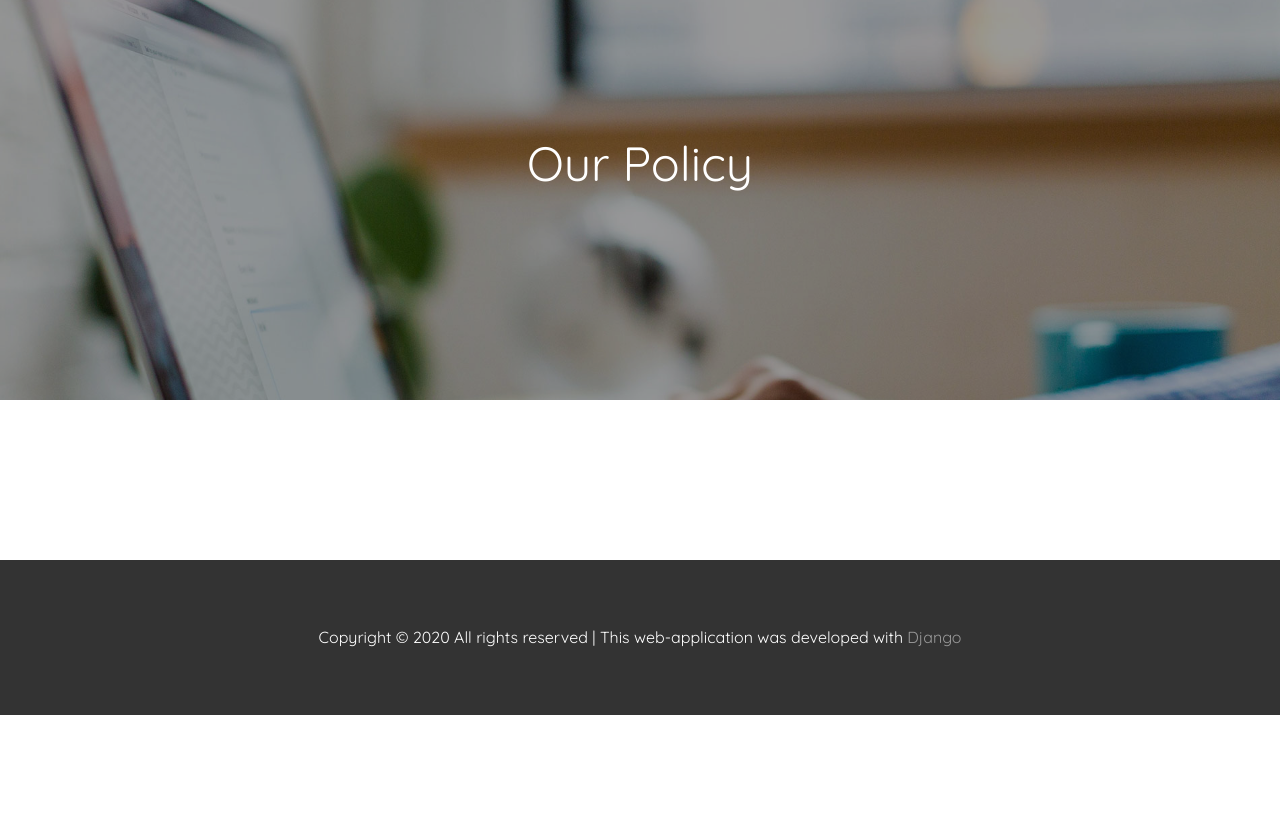
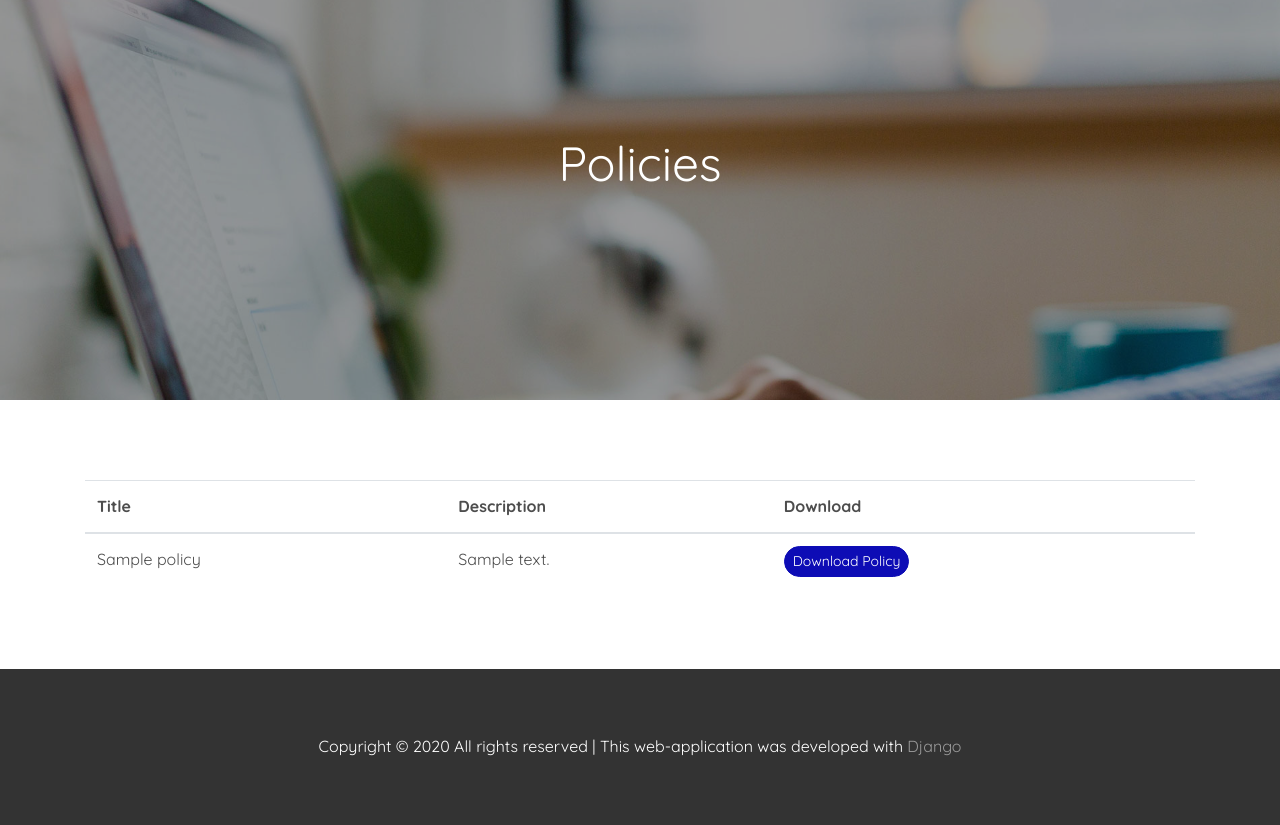
Before and after one commit to botswana-harvard/se-dmc, a Django app: template se_dmc/templates/se_dmc/policy.html in a window 1280 px wide. Shown: the part 140-965 px from the top of the page. Before the commit the page ends 855 px from the top, so only its background shows below. Run offline with Django 3.2, Linux system fonts and the light colour scheme; the template is opened without the code that fills it: values that come from a table or form of the project are taken from there, others are empty; tables that the repository leaves empty hold one stand-in row (values such as "Sample post"); some libraries are stand-ins or nearby versions; some web fonts are replaced.

Commit message:
update policy

```diff
--- a/se_dmc/admin.py
+++ b/se_dmc/admin.py
@@ -8,3 +8,4 @@ admin.site.register(models.Testimonial)
 admin.site.register(models.Project)
 admin.site.register(models.Contact1)
 admin.site.register(models.Document)
+admin.site.register(models.Policy)
--- a/se_dmc/models/__init__.py
+++ b/se_dmc/models/__init__.py
@@ -6,3 +6,4 @@ from .testimonials import Testimonial
 from .contactform import ContactForm
 from .contactform1 import Contact1
 from .document import Document
+from .policy import Policy
--- /dev/null
+++ b/se_dmc/models/policy.py
@@ -0,0 +1,10 @@
+from django.db import models
+
+
+class Policy(models.Model):
+    title = models.CharField(max_length=100)
+    description = models.TextField()
+    file = models.FileField(upload_to='policy/')
+
+    def __str__(self):
+        return self.title
--- a/se_dmc/templates/se_dmc/policy.html
+++ b/se_dmc/templates/se_dmc/policy.html
@@ -10,7 +10,7 @@
 
             <div class="row justify-content-center mb-4">
               <div class="col-md-8 text-center">
-                <h1>Our Policy</h1>
+                <h1>Policies</h1>
                 <p class="lead mb-5"></p>
               </div>
             </div>
@@ -23,12 +23,30 @@
     <section class="site-section">
 
       <div class="container">
-        <div class="row">
 
+          <table class="table mb-0">
+        <thead>
+        <tr>
+            <th>Title</th>
+            <th>Description</th>
+            <th>Download</th>
+        </tr>
+        </thead>
+        <tbody>
+          {% for policy in policies %}
+            <tr>
+                <td>{{ policy.title }}</td>
+                <td>{{ policy.description }}</td>
+                <td>
+                    <a href="{{ policy.file.url }}" class="btn btn-primary btn-sm" target="_blank">
+                        Download Policy
+                    </a>
+                </td>
+            </tr>
+          {% endfor %}
+        </tbody>
+    </table>
 
-
-
-        </div>
       </div>
     </section>
 
--- a/se_dmc/templates/se_dmc/services.html
+++ b/se_dmc/templates/se_dmc/services.html
@@ -31,7 +31,6 @@
               <div>
                     <h3>{{ serv.name }}</h3>
                     <p>{{ serv.description }}</p>
-                    <p><a href="#">Learn More</a></p>
               </div>
             </div>
           </div>
--- a/se_dmc/urls.py
+++ b/se_dmc/urls.py
@@ -18,19 +18,19 @@ from django.conf.urls.static import static
 from django.contrib import admin
 from django.urls import path
 
-from .views import Blog, HomeView, Services, Work, About, Contact, contact, Policy, Documents, document_list
+from .views import Blog, HomeView, Services, Work, About, Contact, contact, Documents, document_list, Policies
 
 urlpatterns = [
     path('admin/', admin.site.urls),
     path('', HomeView.as_view(), name='home_url'),
-    path('blog', Blog.as_view(), name='blog'),
-    path('about', About.as_view(), name='about'),
-    path('policy', Policy.as_view(), name='policy'),
-    path('documents', Documents.as_view(), name='document'),
+    path('blog/', Blog.as_view(), name='blog'),
+    path('about/', About.as_view(), name='about'),
+    path('policy/', Policies.as_view(), name='policy'),
+    path('documents/', Documents.as_view(), name='document'),
     #path('documents', document_list, name='document'),
-    path('services', Services.as_view(), name='services'),
-    path('work', Work.as_view(), name='work'),
-    path('contact', contact, name='contact'),
+    path('services/', Services.as_view(), name='services'),
+    path('work/', Work.as_view(), name='work'),
+    path('contact/', contact, name='contact'),
 
 ]
 
--- a/se_dmc/views/__init__.py
+++ b/se_dmc/views/__init__.py
@@ -4,5 +4,5 @@ from .services import Services
 from .work import Work
 from .about import About
 from .contact import Contact,contact
-from .policy import Policy
+from .policy import Policies
 from .document import Documents, document_list
```
Also changed, not shown: se_dmc/templates/se_dmc/about.html (+2 -10 lines), se_dmc/tests/test_urls.py (+11 -1 lines), se_dmc/views/policy.py (+7 -1 lines), se_dmc/migrations/0011_policy.py (added), 1 other file.
